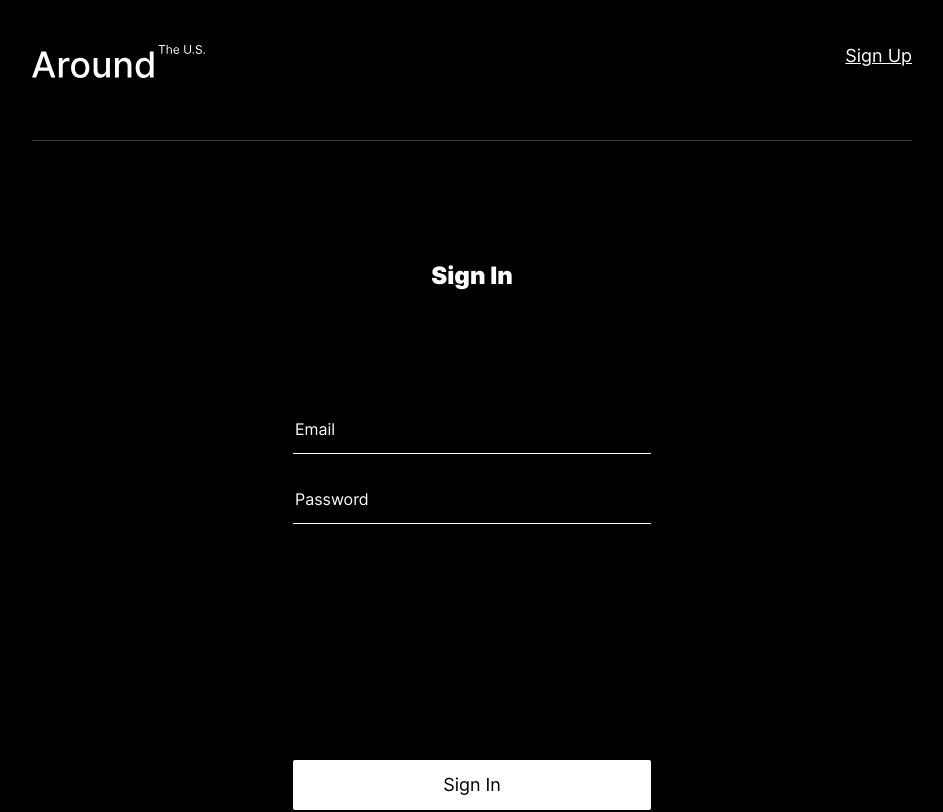
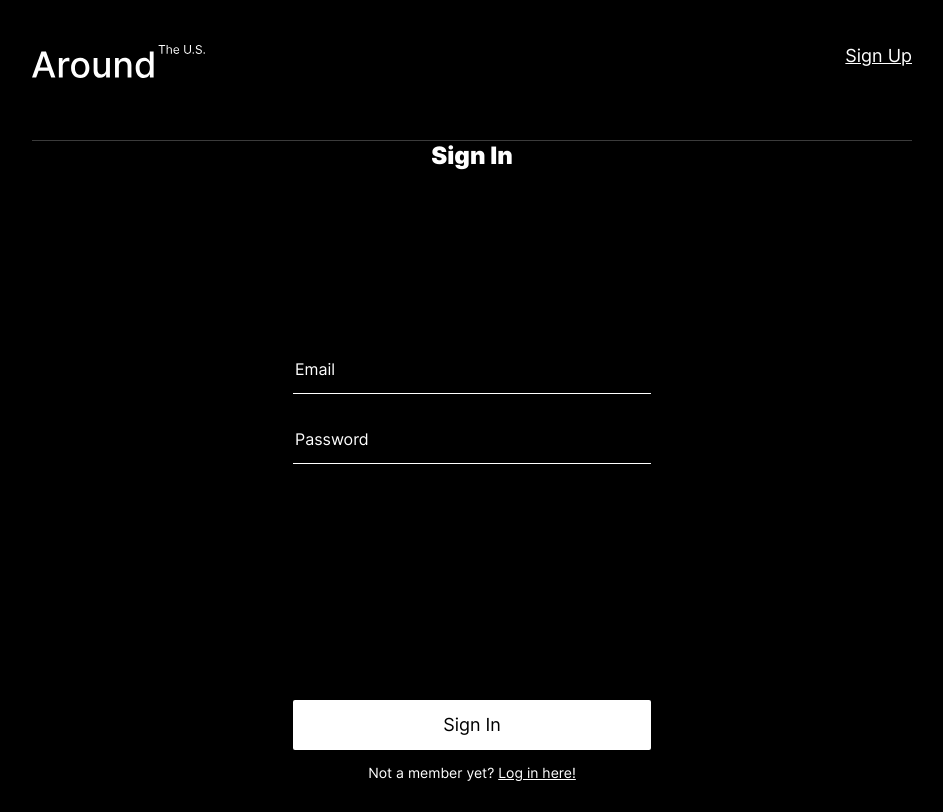
Before and after one commit to mistifikatorcat/react-around-auth, a React (Create React App) app: page /signin in a window 1280 px wide. Shown: the top 812 px of the page, without its empty margins (168-1111 px from the left). Built offline with nearby package versions, Linux system fonts and the light colour scheme; no server answers.

Commit message:
fix tooltip popup

```diff
--- a/src/blocks/login.css
+++ b/src/blocks/login.css
@@ -1,16 +1,13 @@
 .login{
     font-family: "Inter";
+    display: flex;
+    flex-direction: column;
     width: 100%;
+    align-items: center;
+    row-gap: 60px;
     min-height: 100vh;
     max-width: 880px;
-    display: flex;
-    flex-direction: column;
-    align-items: center;
     margin: 0 auto;
-    margin-top: 60px;
-    margin-bottom: 80px;
-    padding: 0;
-    padding-top: 60px;
 }
 
 .login__title{
--- a/src/blocks/popup.css
+++ b/src/blocks/popup.css
@@ -23,11 +23,12 @@
 }
 
 .popup__close {
+
     display: flex;
     margin-bottom: 3px;
     justify-content: flex-end;
     align-self: flex-end;
-  background: url(../images/Close_Icon.svg) no-repeat center;
+    background: url(../images/Close_Icon.svg);
     background-color: rgb(0, 0, 0, 0);
     transition: visibility 0.5s linear, opacity 0.5s linear;
     max-width: 40px;
@@ -37,8 +38,16 @@
     border: 0;
     cursor: pointer;
     z-index: 5;
+    background-size: cover;
+    background-repeat: no-repeat;
+    background-position: center;
+    background-color: transparent;
+    position: absolute;
     padding: 0;
+    top: -40px;
+    right: -40px;
 }
+
 .popup__close:hover {
   opacity: 0.6;
 }
@@ -57,6 +66,7 @@
   padding: 34px 36px;
   border: none;
   box-sizing: border-box;
+  position: fixed;
 }
 
 .popup__icon{
```
Lines whose indentation alone changed are shown as unchanged.
